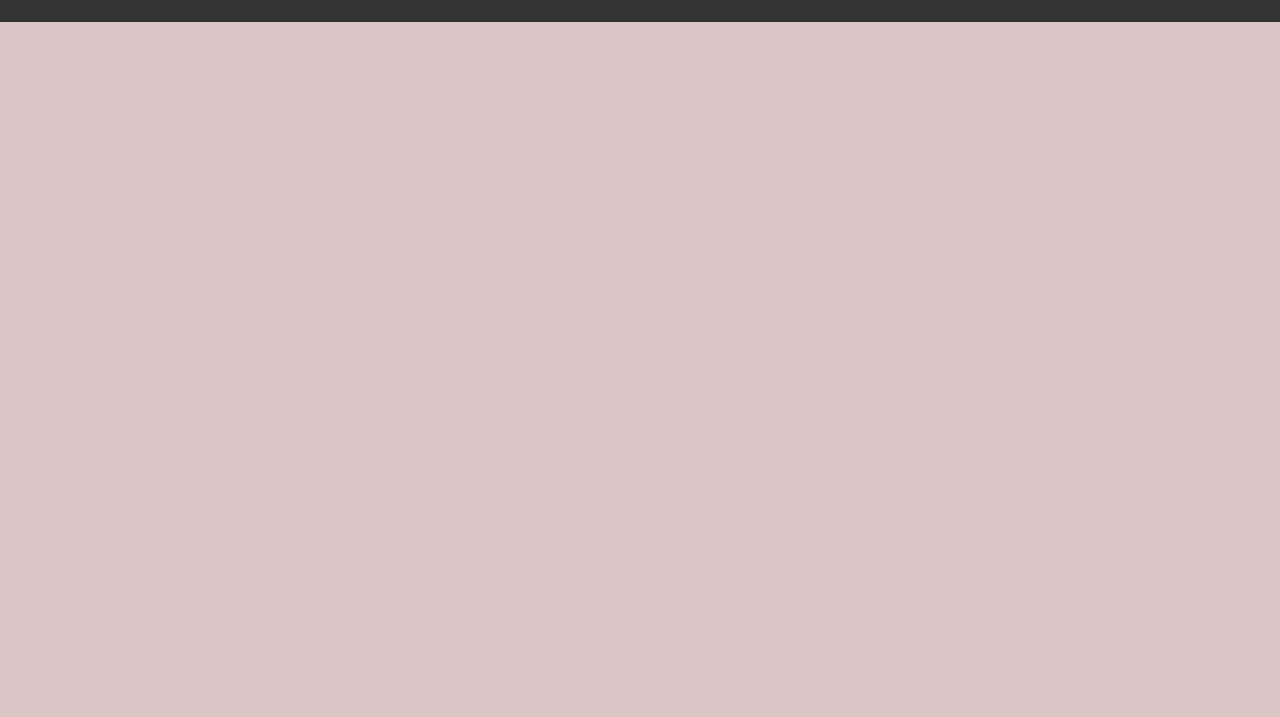
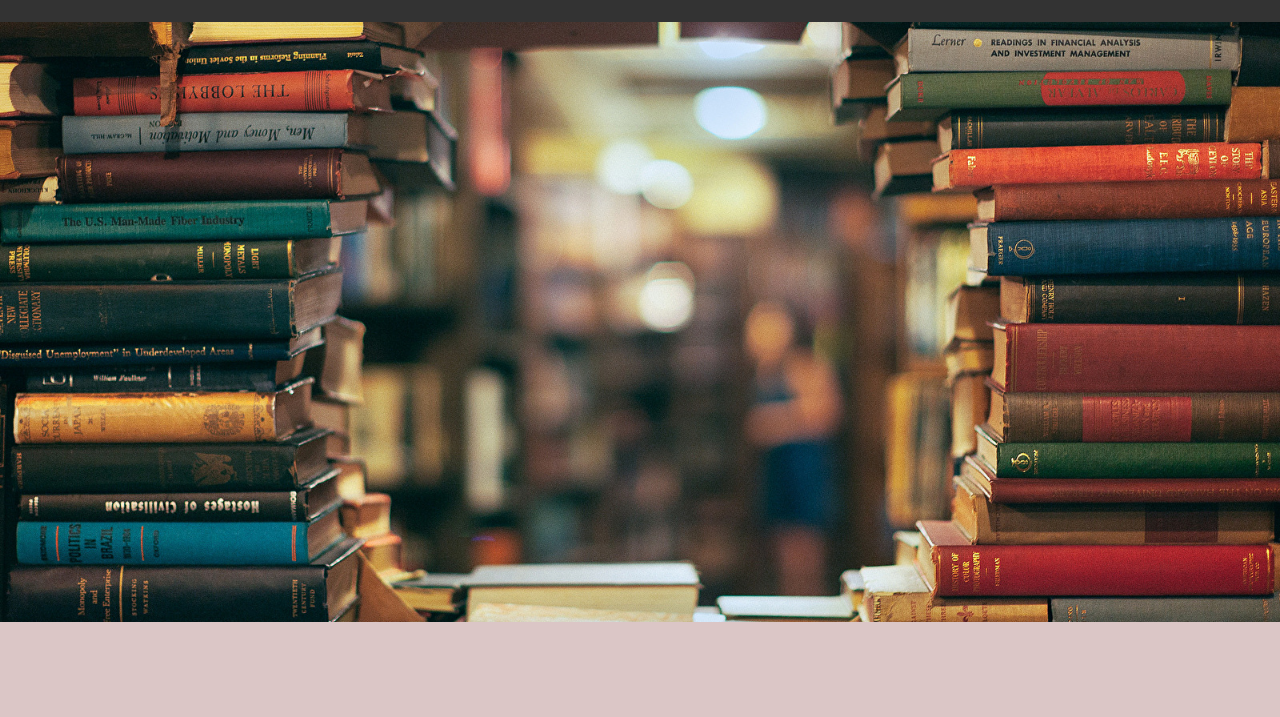
Before and after one commit to WTyoursolution/week5-guided-project, a plain HTML site: page index.html in a window 1280 px wide. Shown: the part 83-800 px from the top of the page. Drawn offline with Linux system fonts and the light colour scheme.

Commit message:
bakground image added

```diff
--- a/index.html
+++ b/index.html
@@ -19,7 +19,13 @@
         </ul>
       </nav>
     </header>
-    <main></main>
+    <main>
+        <section>
+            <div>
+
+            </div>
+        </section>
+    </main>
     <footer></footer>
   </body>
 </html>
--- a/style.css
+++ b/style.css
@@ -1,5 +1,7 @@
 body {
     background-color: #dbc6c6;
+    /* background-image: url(books.jpg); */
+
 }
 
 .flex {
@@ -43,3 +45,13 @@ li a:hover {
 .p-2 {
     padding: 2rem;
 }
+
+section {
+    height: 600px;
+    width: auto;
+    background-image: url(books.jpg);
+    background-repeat: no-repeat;
+    background-attachment: fixed;
+    background-size: cover;
+    background-position: center;
+}
```
Also changed, not shown: books.jpg (added).
